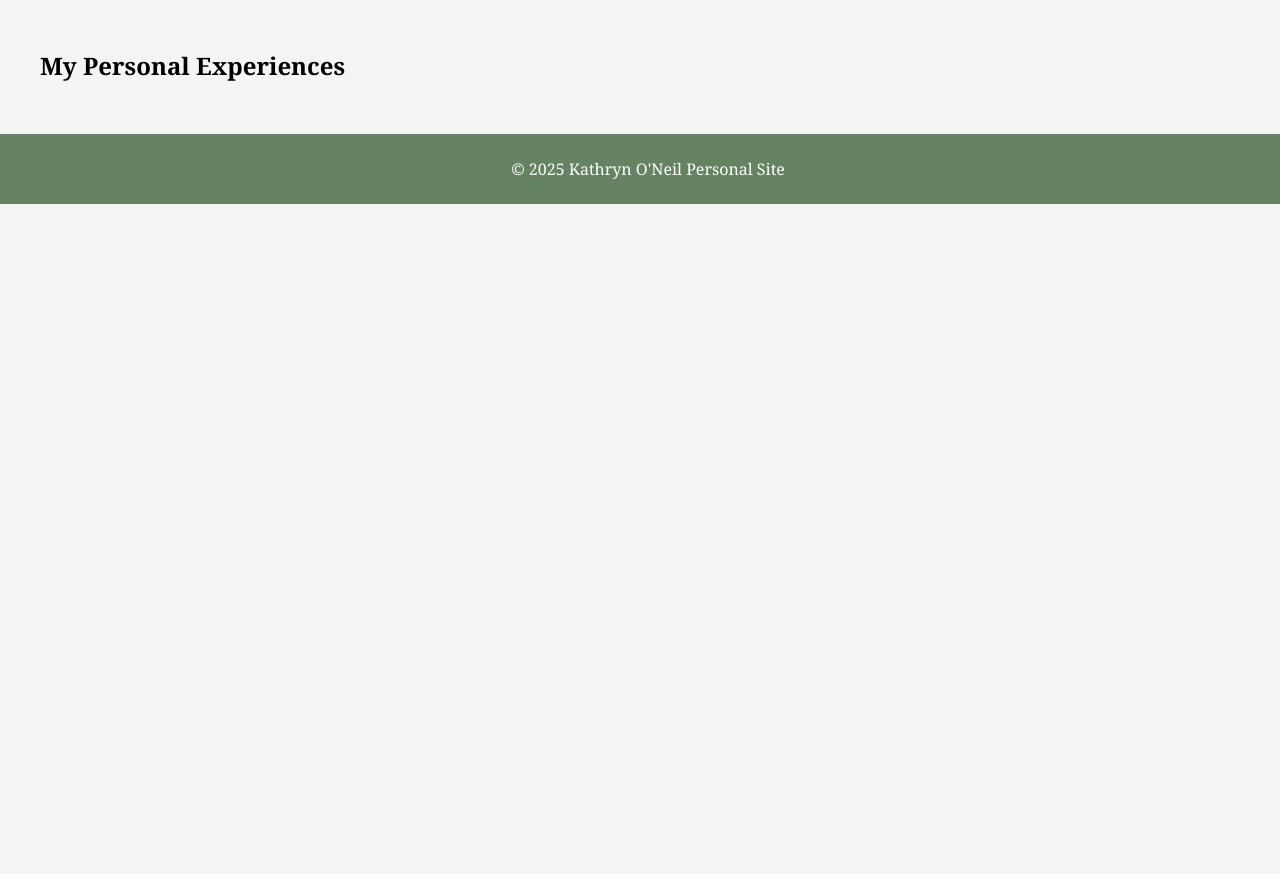
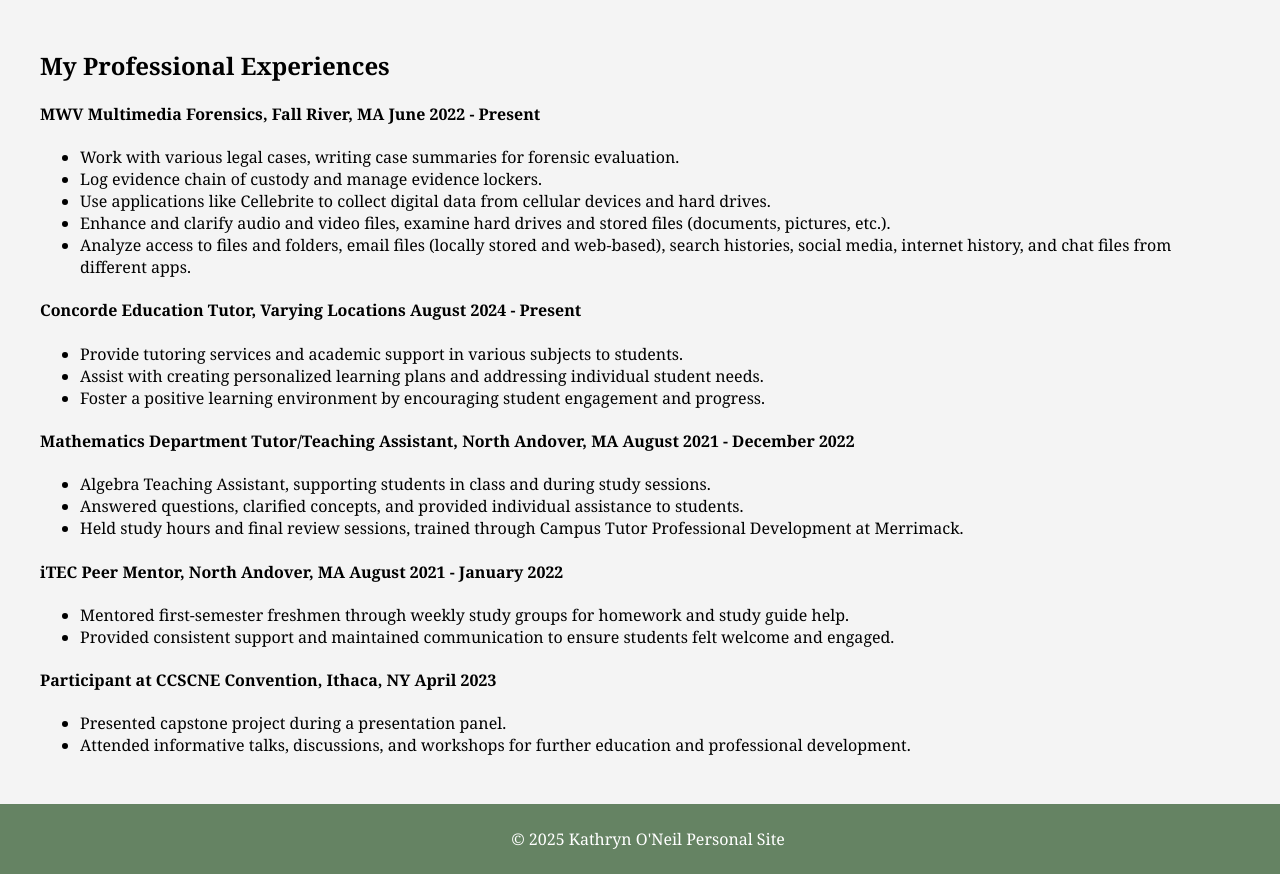
Before and after one commit to oneilKat/personal_page_oneilK, a plain HTML site: page experiences.html in a window 1280 px wide. Shown: the part 428-1302 px from the top of the page. Before the commit the page ends 800 px from the top, so only its background shows below. Drawn offline with Linux system fonts and the light colour scheme.

Commit message:
Updates to Experiences

```diff
--- a/experiences.html
+++ b/experiences.html
@@ -28,9 +28,53 @@
 
   <main>
     <section id="experience">
-      <h2>My Personal Experiences</h2>
-      <div class="project">
+      <h2>My Professional Experiences</h2>
+
+      <div class="experience">
+        <h4>MWV Multimedia Forensics, Fall River, MA <span class="date">June 2022 - Present</span></h4>
+        <ul>
+          <li>Work with various legal cases, writing case summaries for forensic evaluation.</li>
+          <li>Log evidence chain of custody and manage evidence lockers.</li>
+          <li>Use applications like Cellebrite to collect digital data from cellular devices and hard drives.</li>
+          <li>Enhance and clarify audio and video files, examine hard drives and stored files (documents, pictures, etc.).</li>
+          <li>Analyze access to files and folders, email files (locally stored and web-based), search histories, social media, internet history, and chat files from different apps.</li>
+        </ul>
       </div>
+
+      <div class="experience">
+        <h4>Concorde Education Tutor, Varying Locations <span class="date">August 2024 - Present</span></h4>
+        <ul>
+          <li>Provide tutoring services and academic support in various subjects to students.</li>
+          <li>Assist with creating personalized learning plans and addressing individual student needs.</li>
+          <li>Foster a positive learning environment by encouraging student engagement and progress.</li>
+        </ul>
+      </div>
+
+      <div class="experience">
+        <h4>Mathematics Department Tutor/Teaching Assistant, North Andover, MA <span class="date">August 2021 - December 2022</span></h4>
+        <ul>
+          <li>Algebra Teaching Assistant, supporting students in class and during study sessions.</li>
+          <li>Answered questions, clarified concepts, and provided individual assistance to students.</li>
+          <li>Held study hours and final review sessions, trained through Campus Tutor Professional Development at Merrimack.</li>
+        </ul>
+      </div>
+
+      <div class="experience">
+        <h4>iTEC Peer Mentor, North Andover, MA <span class="date">August 2021 - January 2022</span></h4>
+        <ul>
+          <li>Mentored first-semester freshmen through weekly study groups for homework and study guide help.</li>
+          <li>Provided consistent support and maintained communication to ensure students felt welcome and engaged.</li>
+        </ul>
+      </div>
+
+      <div class="experience">
+        <h4>Participant at CCSCNE Convention, Ithaca, NY <span class="date">April 2023</span></h4>
+        <ul>
+          <li>Presented capstone project during a presentation panel.</li>
+          <li>Attended informative talks, discussions, and workshops for further education and professional development.</li>
+        </ul>
+      </div>
+
     </section>
   </main>
 
```
